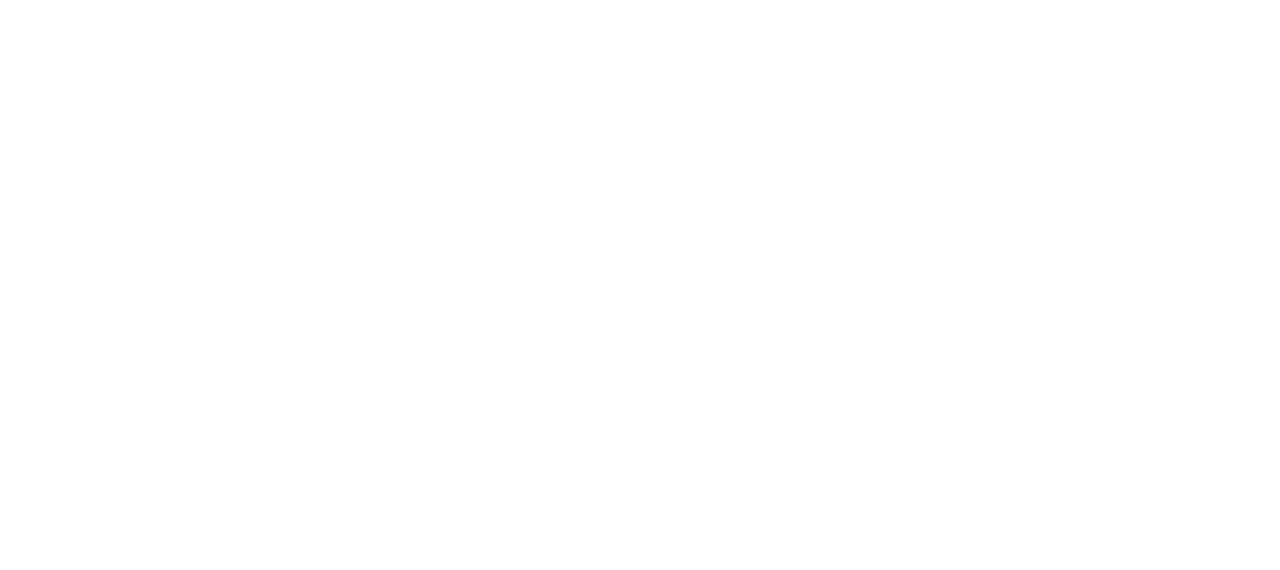
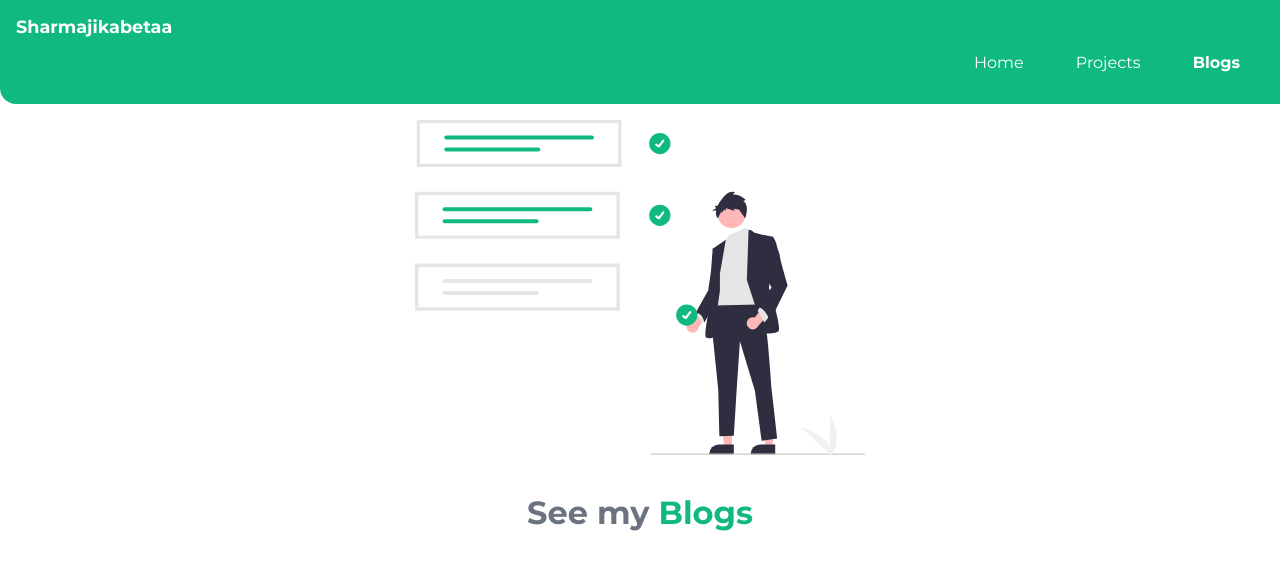
Before and after one commit to Sharmaa-Ansh/Level-0-Website, a plain HTML site: page Blogs.html in a window 1280 px wide. Drawn offline with Linux system fonts and the light colour scheme.

Commit message:
blog page header

```diff
--- a/Blogs.html
+++ b/Blogs.html
@@ -9,5 +9,25 @@
 </head>
 <body>
 
+    <nav class="navigation container">
+        <div class="nav-brand">Sharmajikabetaa</div>
+        <ul class="list-non-bullet nav-pills">
+            <li class="list-item-inline ">
+                 <a href="/" class="link ">Home</a></li>
+            <li class="list-item-inline ">
+                <a href="Projects.html" class="link">Projects</a></li>
+            <li class="list-item-inline ">
+                <a href="Blogs.html" class="link link-active">Blogs</a></li>
+
+        </ul>
+
+    </nav>
+
+    <header class="hero">
+        <img class="hero-img" src="Images/Projects.svg" alt="">
+    <h1 class="hero-heading">See my <span class="def-color">Blogs</span> </h1>
+
+    </header>
+
 </body>
 </html>
```
Also changed, not shown: Projects.html (+1 -0 lines).
